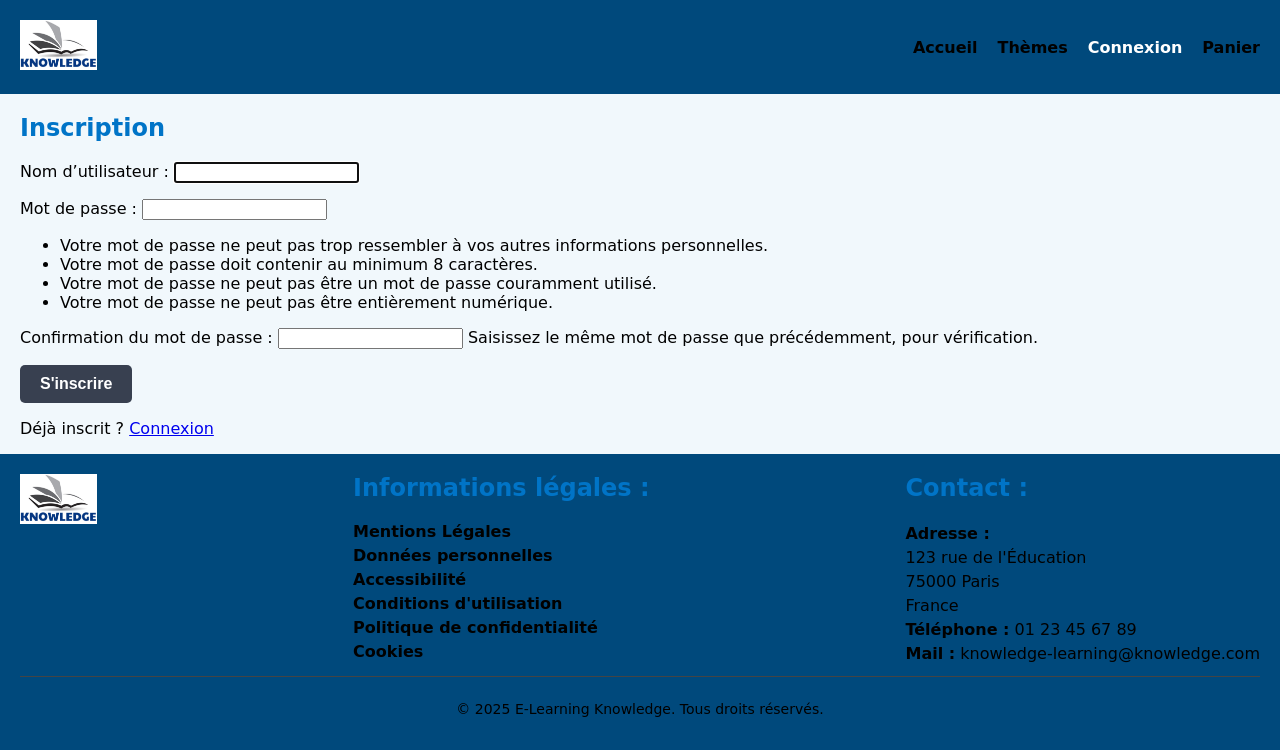
After one commit to Nathi33/knowledge_learning_project, a Django app: page /users/register/ in a window 1280 px wide. The commit adds this page. Shown: the top 750 px of the page. Run offline with Django 5.2, Linux system fonts and the light colour scheme.

Commit message:
add connexion-inscription

```diff
--- a/core/templates/base.html
+++ b/core/templates/base.html
@@ -39,12 +39,19 @@
             >
           </li>
           {% if user.is_authenticated %}
-          <li><a href="#">Déconnexion</a></li>
+          <li>
+            <form method="post" action="{% url 'logout' %}">
+              {% csrf_token %}
+              <button type="submit">
+                Déconnexion
+              </button>
+            </form>
+          </li>
           {% else %}
           <li>
             <a
-              href="#"
-              class="{% if request.resolver_match.url_name == '#' %}active{% endif %}"
+              href="{% url 'login' %}"
+              class="{% if request.resolver_match.url_name == 'login' or request.resolver_match.url_name == 'register' %}active{% endif %}"
               >Connexion</a
             >
           </li>
--- a/core/templates/home.html
+++ b/core/templates/home.html
@@ -11,9 +11,9 @@
 {% block content %}
 <h1 class="home-title">Bienvenue sur notre plateforme Knowlegde Learning</h1>
 <div class="home-container">
-    <p>Nous vous proposons maintenant une variété de cursus en ligne pour vous aider à développer vos compétences.<br>
-    Nos cursus sont répartis en 4 grands thèmes qui sont eux-même découpés en différents cursus et leçons. <br>
-    Vous aurez la possibilité de suivre un cursus complet ou seulement les leçons que vous souhaitez. Si un cursus est suivi dans son intégralité, alors vous obtiendrez une vertification de suivie.<br>
+    <p>Nous vous proposons désormais une variété de cursus en ligne pour vous aider à développer vos compétences.<br>
+    Nos cursus sont répartis en 4 grands thèmes, eux-même découpés en différents cursus et leçons. <br>
+    Vous aurez la possibilité de suivre un cursus complet ou seulement les leçons que vous souhaitez. Si un cursus est suivi dans son intégralité, vous obtiendrez une certification de suivi.<br>
     Afin d'accéder à nos différents thèmes, cursus et leçons, merci de vous connectez à votre espace personnel.</p>
 
     <h2>Voici les thèmes proposés :</h2>
--- a/knowledge_learning_project/urls.py
+++ b/knowledge_learning_project/urls.py
@@ -22,4 +22,5 @@ urlpatterns = [
     path('', include('core.urls')),
     path('courses/', include('courses.urls')),
     path('payments/', include('payments.urls')),
+    path('users/', include('users.urls')),
 ]
--- /dev/null
+++ b/static/css/register.css
@@ -0,0 +1,8 @@
+.title-register {
+    padding-left: 20px;
+}
+
+.register-container {
+    padding-left: 20px;
+    padding-right: 20px;
+}
--- a/static/css/style.css
+++ b/static/css/style.css
@@ -16,6 +16,23 @@ h6 {
   font-family: "Comic Sans MS", "Comic Sans", cursive;
   color: #0074c7;
   margin-top: 20px;
+}
+
+button {
+  background-color: #384050;
+  color: #fff;
+  border: none;
+  border-radius: 5px;
+  padding: 10px 20px;
+  cursor: pointer;
+  font-weight: bold;
+  font-size: 16px;
+}
+
+button:hover {
+  background-color: #fff;
+  color: #384050;
+  border: 1px solid #384050;
 }
 
 /******** Header ********/
--- /dev/null
+++ b/users/forms.py
@@ -0,0 +1,13 @@
+from django import forms
+from django.contrib.auth.forms import UserCreationForm
+from django.contrib.auth.models import User
+
+class CustomUserCreationForm(UserCreationForm):
+    class Meta:
+        model = User
+        fields = ['username', 'password1', 'password2']  # Champs à afficher dans le formulaire de connexion
+
+    def __init__(self, *args, **kwargs):
+        super().__init__(*args, **kwargs)
+        for fieldname in ['username']:
+            self.fields[fieldname].help_text = ''  # Supprime le texte d'aide par défaut des champs
--- /dev/null
+++ b/users/templates/users/register.html
@@ -0,0 +1,23 @@
+{% extends 'base.html' %}
+
+{% load static %}
+
+{% load i18n %}
+
+{% block title %}S'inscrire{% endblock %}
+
+{% block styles %}
+    <link rel="stylesheet" href="{% static 'css/register.css' %}" />
+{% endblock %}
+
+{% block content %}
+<h2 class="title-register">Inscription</h2>
+<div class="register-container">
+    <form method="post">
+    {% csrf_token %}
+    {{ form.as_p }}
+    <button type="submit">S'inscrire</button>
+  </form>
+  <p>Déjà inscrit ? <a href="{% url 'login' %}">Connexion</a></p>
+</div>
+{% endblock %}
--- /dev/null
+++ b/users/urls.py
@@ -0,0 +1,9 @@
+from django.urls import path
+from .views import register_view, CustomLoginView
+from django.contrib.auth.views import LogoutView
+
+urlpatterns = [
+    path('login/', CustomLoginView.as_view(), name='login'),  # URL pour la connexion
+    path('register/', register_view, name='register'),  # URL pour l'inscription
+    path('logout/', LogoutView.as_view(), name='logout'),  # URL pour la déconnexion
+]
--- a/users/views.py
+++ b/users/views.py
@@ -1,3 +1,25 @@
-from django.shortcuts import render
+from django.contrib.auth.forms import UserCreationForm
+from django.shortcuts import render, redirect
+from django.contrib.auth import login
+from django.contrib.auth.views import LoginView
+from .forms import CustomUserCreationForm
 
-# Create your views here.
+
+def register_view(request):
+    if request.method == 'POST':
+        form = CustomUserCreationForm(request.POST)
+        if form.is_valid():
+            user = form.save()
+            login(request, user)  # Connection automatique après inscription
+            return redirect('home')
+    else:
+        form = CustomUserCreationForm()
+    return render(request, 'users/register.html', {'form': form})
+
+
+class CustomLoginView(LoginView):
+    template_name = 'users/login.html'  # Chemin vers le template de connexion
+    # redirect_authenticated_user = True  # Redirige les utilisateurs déjà connectés vers la page d'accueil
+
+    # def get_success_url(self):
+    #     return self.get_redirect_url() or '/'  # Redirige vers la page d'accueil après connexion réussie
```
Also changed, not shown: knowledge_learning_project/settings.py (+10 -1 lines), static/css/login.css (added, +8 -0 lines), users/templates/users/login.html (added, +23 -0 lines).
